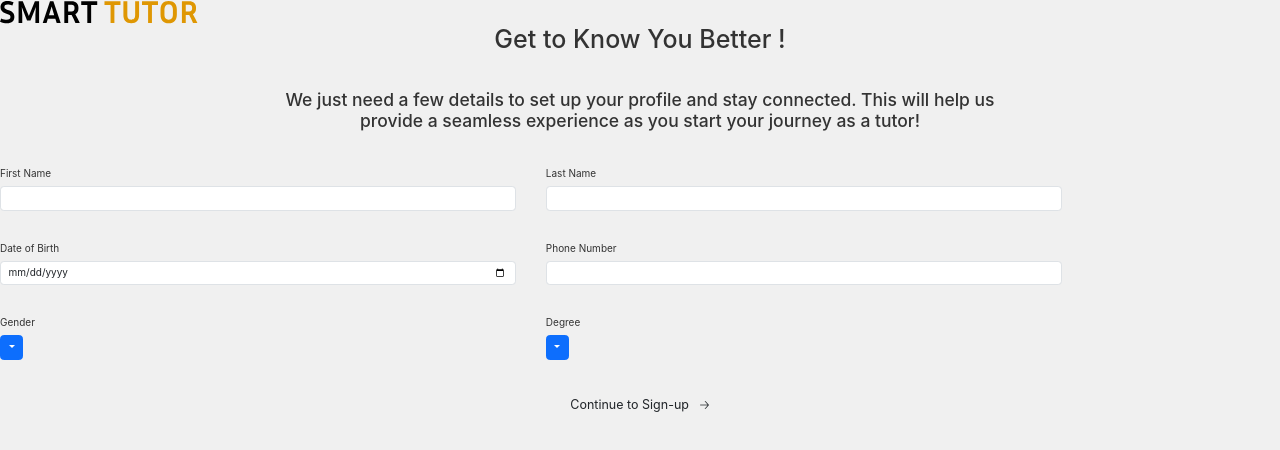
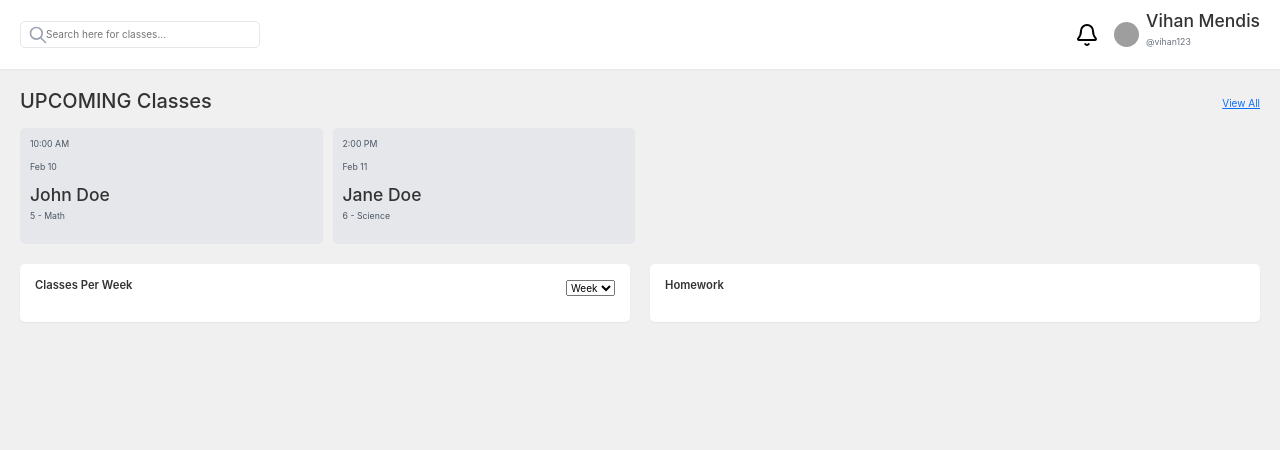
Before and after one commit to bojitha001/smart-tutor, a React (Vite) app: page / in a window 1280 px wide. Shown: the top 450 px of the page. Built offline with nearby package versions, Linux system fonts and the light colour scheme; grey boxes are pictures that could not be loaded; a web font is replaced by a local one.

Commit message:
Done some changes in DashBoard Classes

```diff
--- a/package.json
+++ b/package.json
@@ -16,6 +16,7 @@
     "@fortawesome/react-fontawesome": "^0.2.2",
     "bootstrap": "^5.3.3",
     "firebase": "^11.1.0",
+    "lucide-react": "^0.474.0",
     "react": "^18.2.0",
     "react-bootstrap": "^2.10.7",
     "react-calendar": "^5.1.0",
--- a/src/App.jsx
+++ b/src/App.jsx
@@ -13,6 +13,8 @@ import BecomeATutor from "./components/BecomeATutor";
 import { ResetPassword } from "./components/tutorSignUp/PasswordReset";
 import { BrowserRouter as Router } from 'react-router-dom';
 import Sidebar from "./components/tutorDashboard/Sidebar";
+import DashBoard from "./components/Dashbaord/DashboardClasses"
+import DashboardClasses from "./components/Dashbaord/DashboardClasses";
 // import MainContent from "./components/tutorDashboard/MainContent";
 // import SelectingSubjects from "./components/Parent/Student/SelectingSubjects";
 
@@ -28,12 +30,12 @@ function App() {
         {/* <HomePage /> */}
         {/* <SelectingSubjects /> */}
         {/* <SignUpQuestions/> */}
-        <SignUpQuestions/>
+        {/* <SignUpQuestions/> */}
         {/* <SignUpOptions/> */}
         {/* <SignInAuth/> */}
         {/* <ResetPassword/> */}
 
-
+        <DashboardClasses/>
           {/* <Sidebar/> */}
 
 
```
Also changed, not shown: 1 other file (tests, documents, lock files or other folders).
